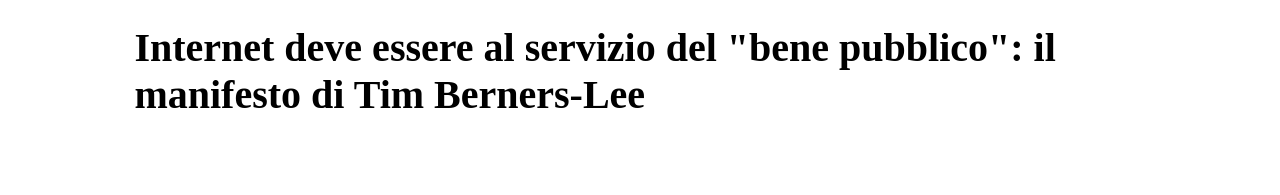
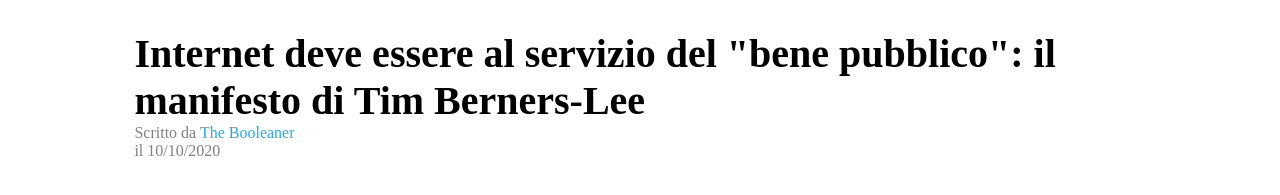
Before and after one commit to MarcoBagnasco/html-css-booleaner, a website: page index.html in a window 1280 px wide. Shown: the part 111-306 px from the top of the page. Drawn offline with Linux system fonts and the light colour scheme.

Commit message:
add title sect.

```diff
--- a/css/style.css
+++ b/css/style.css
@@ -12,6 +12,7 @@
   padding: 40px 0px 5px;
 }
 
+/* MAIN */
 .container{
   width:80%;
   margin: auto;
@@ -19,4 +20,14 @@
 
 h1{
   font-size: 40px;
+  margin-bottom: 0;
 }
+
+/* TEXT COLORS */
+.gray-text{
+  color:gray;
+}
+
+.blue-text{
+  color:#25abe6;
+}
--- a/index.html
+++ b/index.html
@@ -17,7 +17,15 @@
 
     <div class=container>
       <main>
-        <h1>Internet deve essere al servizio del "bene pubblico": il manifesto di Tim Berners-Lee</h1>
+
+        <!--TITLE SECT.-->
+        <section>
+          <h1>Internet deve essere al servizio del "bene pubblico": il manifesto di Tim Berners-Lee</h1>
+          <div class="gray-text">Scritto da <span class="blue-text">The Booleaner</span></div>
+          <div class="gray-text">il 10/10/2020</div>
+        </section>
+
+
       </main>
     </div>
   </body>
```
